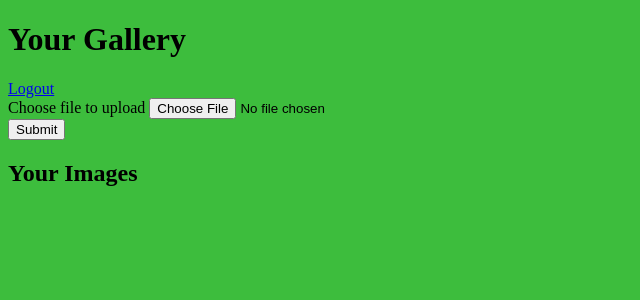
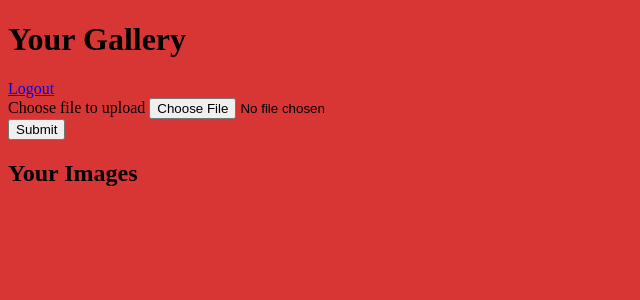
Before and after one commit to sivanandakapu/projcet3, a Flask app: template templates/index.html in a window 1280 px wide. Shown: the top 300 px of the page, without its empty margins (0-640 px from the left). Run offline with Flask 3, Linux system fonts and the light colour scheme; the template is opened without the code that fills it, so the values that code supplies are empty.

Commit message:
Change BG color

```diff
--- a/static/style.css
+++ b/static/style.css
@@ -1,3 +1,3 @@
 body{
-    background-color: rgb(61, 189, 61);
+    background-color: rgb(216, 53, 53);
 }
```
